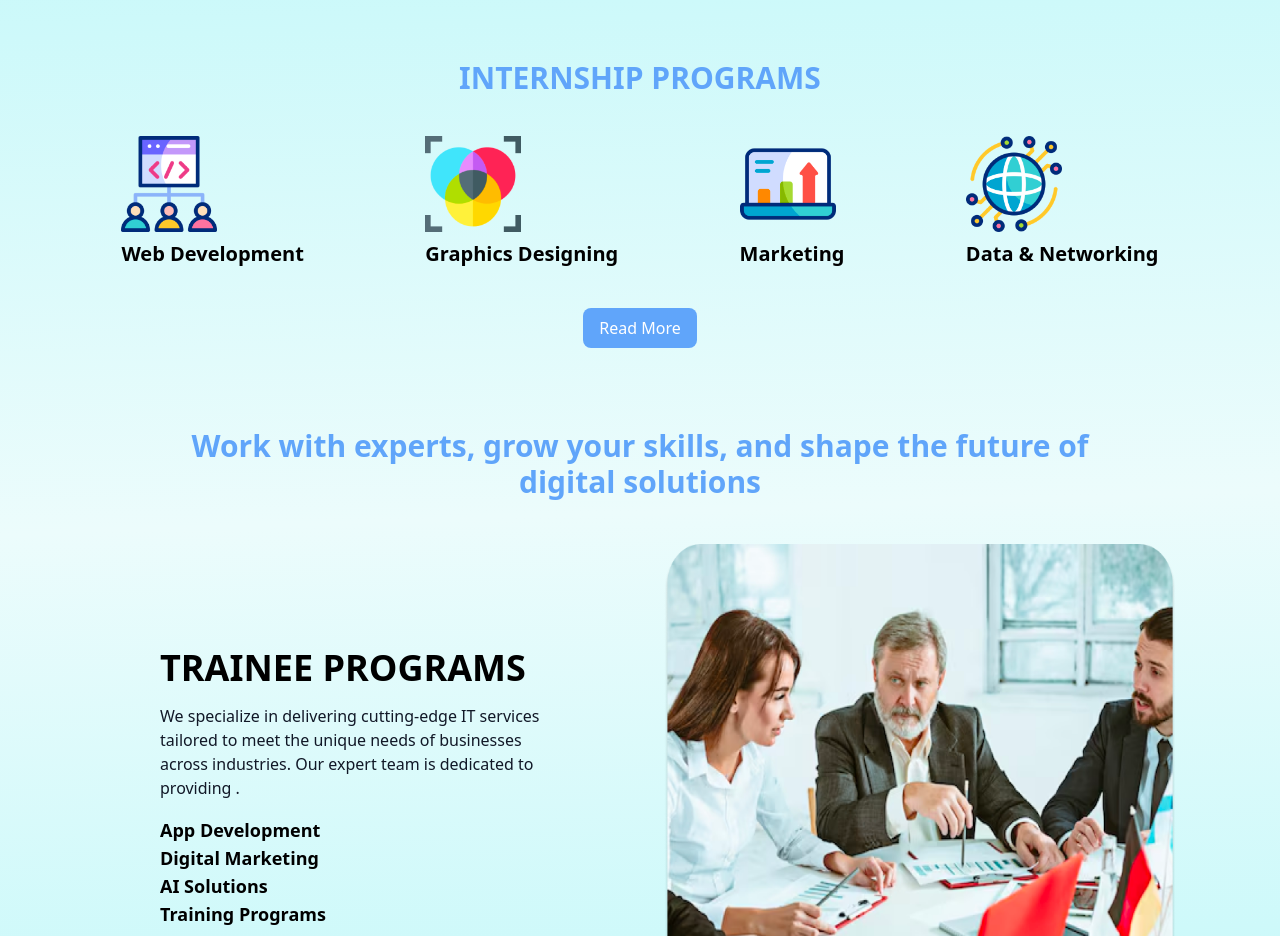
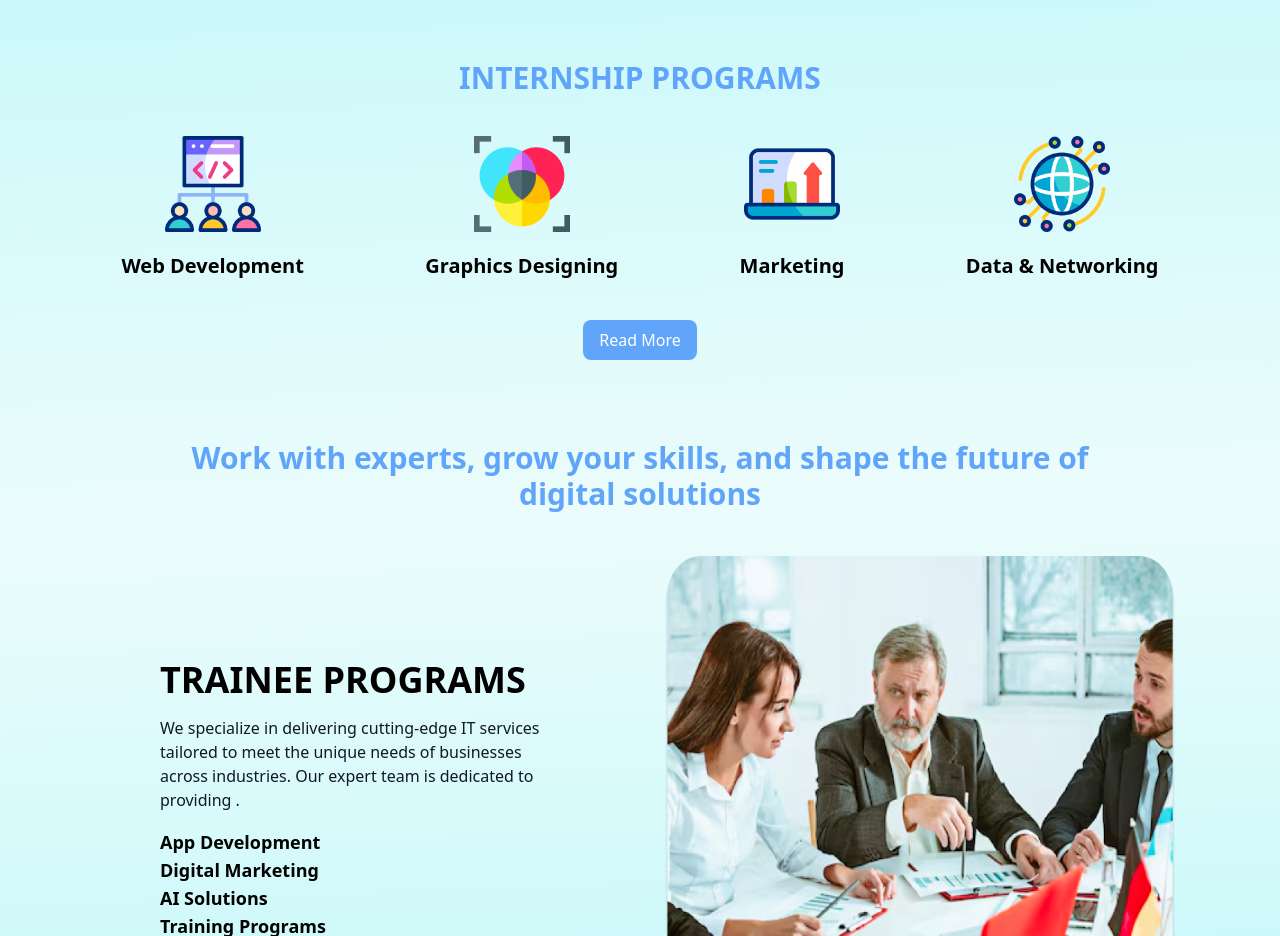
Before and after one commit to SheerGhazi/Social-Swirl-Project, a React (Vite) app: page /program in a window 1280 px wide. Shown: the part 1000-1936 px from the top of the page. Built offline with nearby package versions, Linux system fonts and the light colour scheme.

Commit message:
fix : Intern program

```diff
--- a/src/components/Program/InternCard.jsx
+++ b/src/components/Program/InternCard.jsx
@@ -1,15 +1,15 @@
-import React from 'react';
+import React from "react";
 
 const InternCard = ({ title, image }) => {
   return (
-    <div className="intern-card text-center">
+    <>
       <img
         src={image}
         alt={title}
-        className="size-24 transition-transform duration-300 ease-in-out transform hover:scale-105"
+        className="size-24 transition-transform duration-300 ease-in-out transform hover:scale-105 "
       />
-      <h3 className="font-bold text-xl mt-2">{title}</h3>
-    </div>
+      <h3 className="font-bold text-xl text-center mt-2">{title}</h3>
+    </>
   );
 };
 
--- a/src/components/Program/InternProgram.jsx
+++ b/src/components/Program/InternProgram.jsx
@@ -29,14 +29,13 @@ const InternProgramData = [
   },
 ];
 
-
 const InternProgram = () => {
   return (
     <div className='w-full h-auto flex flex-col text-center gap-10 py-10 '>
       <div className="heading text-blue-400 font-semibold text-3xl">INTERNSHIP PROGRAMS</div>
-      <div className="cards flex flex-col justify-evenly md:flex-row ">
+      <div className="cards flex flex-col justify-evenly items-center md:flex-row ">
         {InternProgramData.map((intern, index) => (
-          <a key={index} href={intern.link} target="_blank" rel="noopener noreferrer">
+          <a className='flex flex-col justify-center items-center space-y-5' key={index} href={intern.link} target="_blank" rel="noopener noreferrer">
             <InternCard title={intern.title} image={intern.image} />
           </a>
         ))}
```
